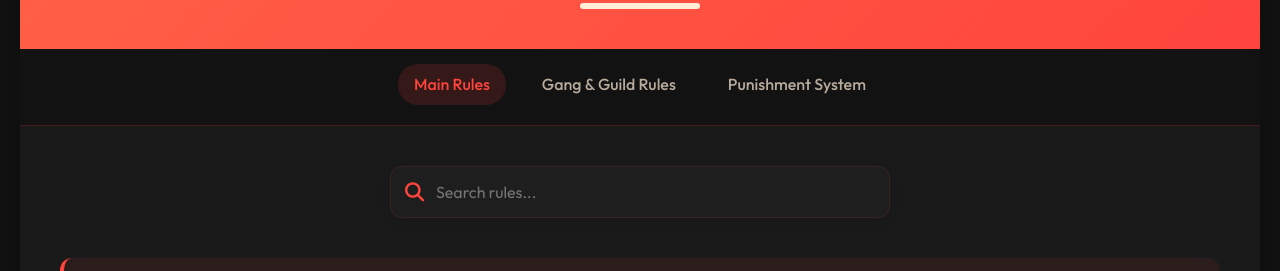
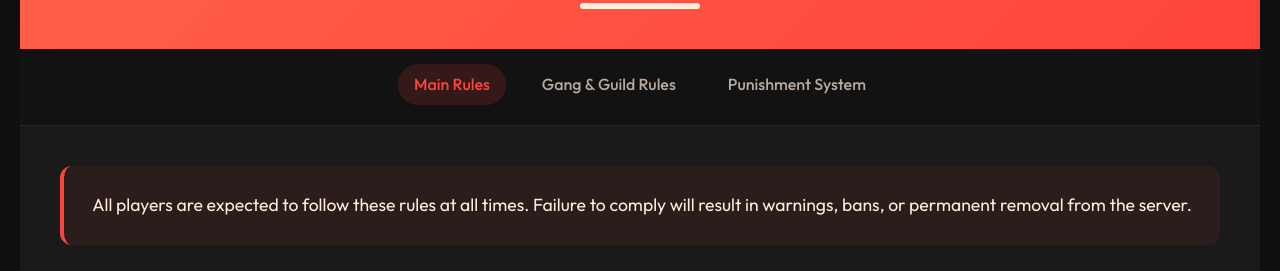
Before and after one commit to XGh0st1/shinobi-server-rules, a plain HTML site: page index.html in a window 1280 px wide. Shown: the part 240-511 px from the top of the page. Drawn offline with Linux system fonts and the light colour scheme.

Commit message:
Update index.html

```diff
--- a/index.html
+++ b/index.html
@@ -32,10 +32,7 @@
         </nav>
 
         <div class="rules-content">
-            <div class="search-container">
-                <i class="fas fa-search search-icon"></i>
-                <input type="text" id="search-box" class="search-box" placeholder="Search rules...">
-            </div>
+
 
             <div class="intro">
                 <p>All players are expected to follow these rules at all times. Failure to comply will result in warnings, bans, or permanent removal from the server.</p>
```
